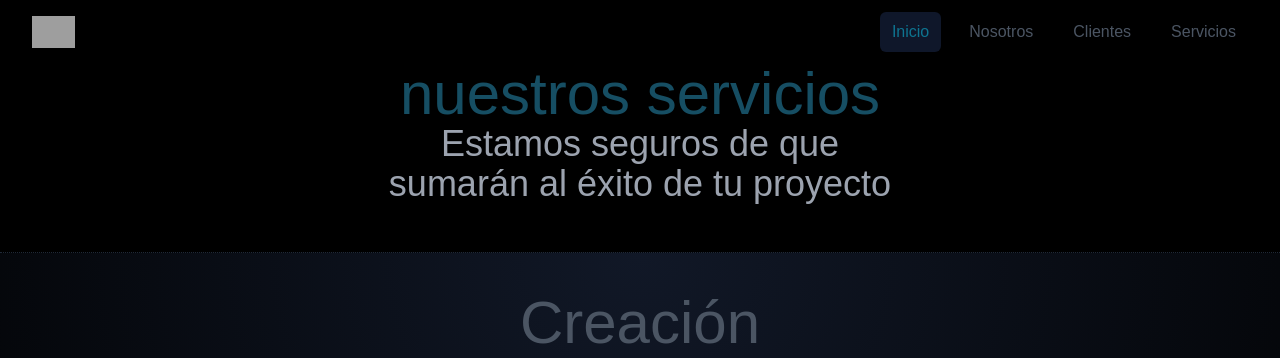
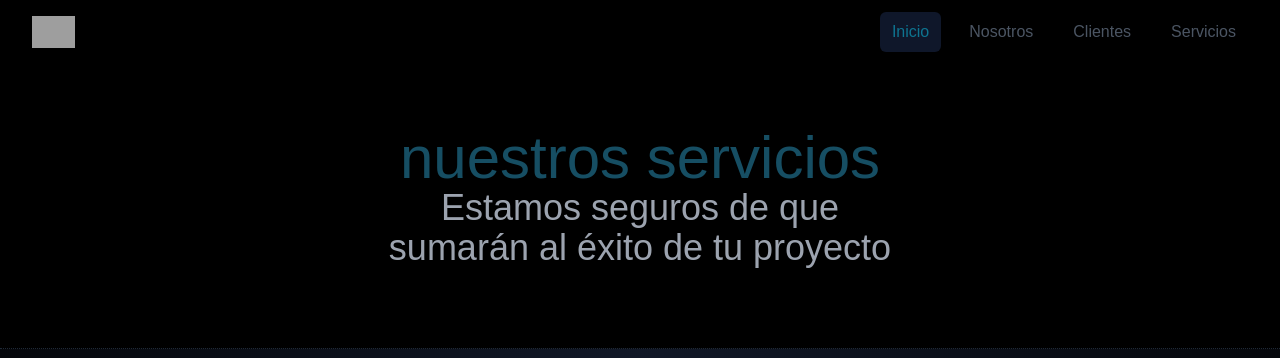
Before and after one commit to israelwong/promedia-app, a Next.js app: page / in a window 1280 px wide. Shown: the top 358 px of the page. Built offline with nearby package versions, Linux system fonts and the light colour scheme; grey boxes are pictures that could not be loaded.

Commit message:
margin top home

```diff
--- a/app/page.tsx
+++ b/app/page.tsx
@@ -21,7 +21,9 @@ export default function Home() {
       </section> */}
 
       <section>
+        <div className="mt-16 mb-8">
         <HookServicios />
+        </div>
       </section>
 
       <section>
```
